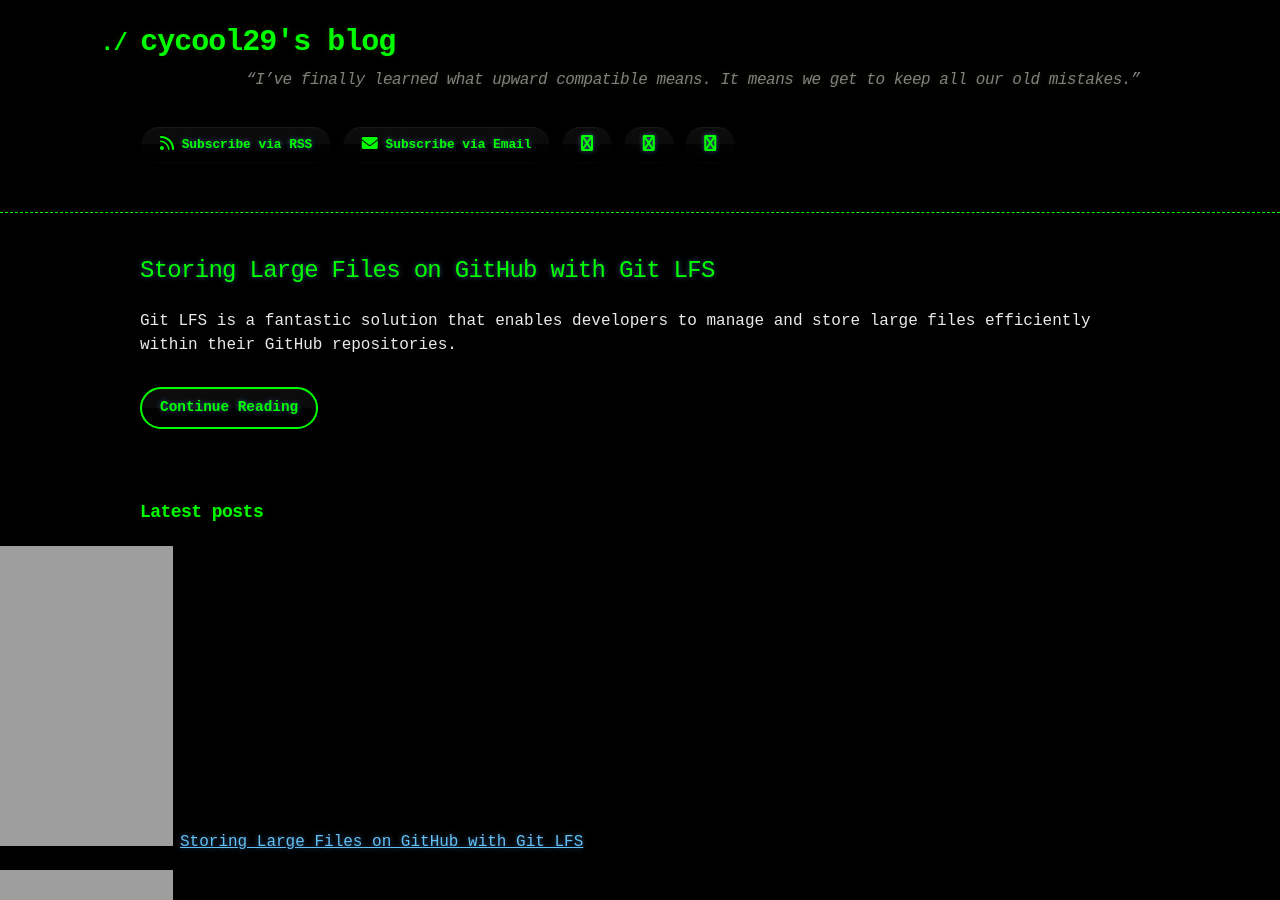
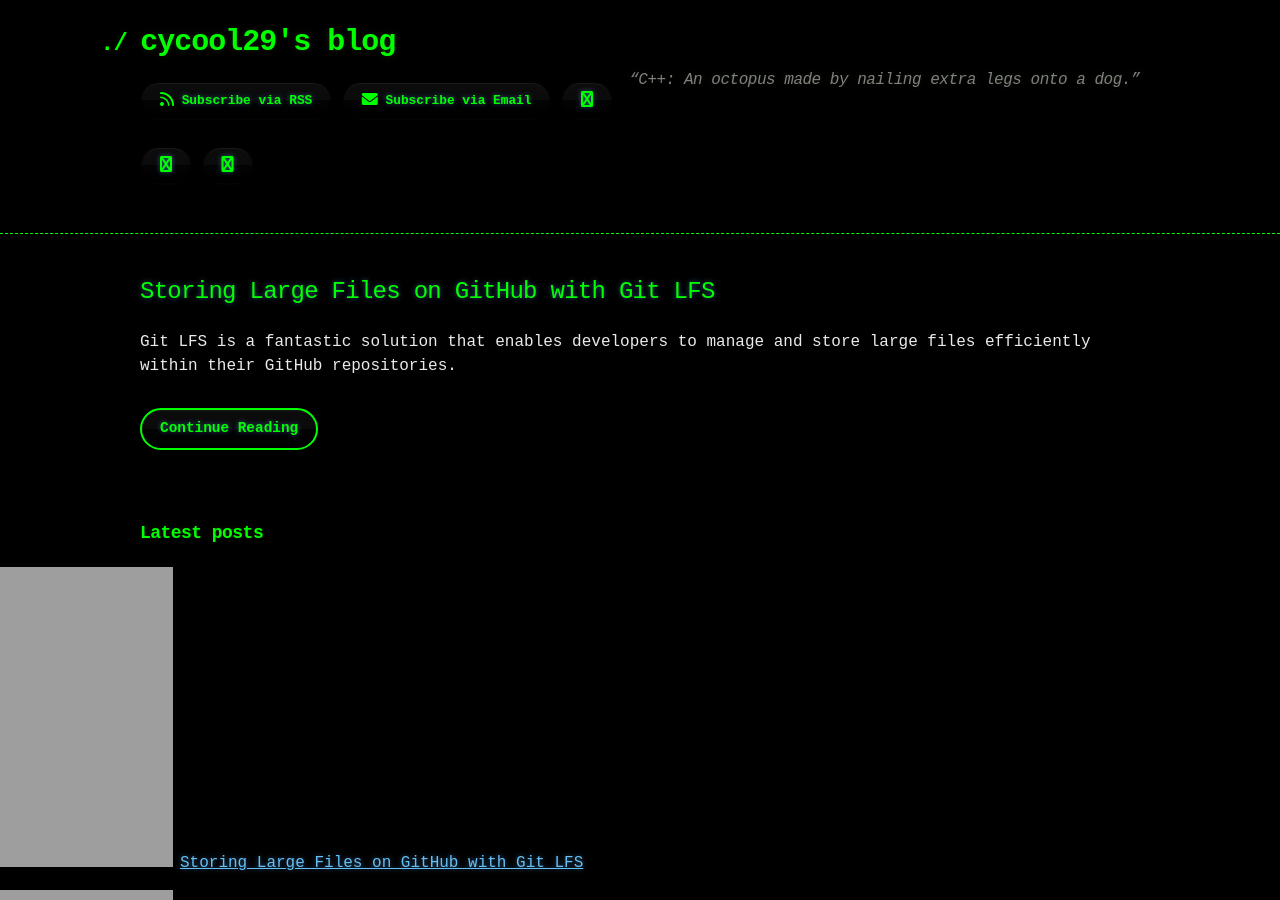
Before and after one commit to cycool29/cycool29.github.io, a Jekyll site: the page built from index.md, in a window 1280 px wide and 900 px high. Built offline with Jekyll 4.4.1, drawn with Linux system fonts in a browser that asks for light colours; a style sheet for code colours, icons or effects is not loaded.

Commit message:
Update quotes

```diff
--- a/_config.yml
+++ b/_config.yml
@@ -1,5 +1,5 @@
 title: cycool29's blog
-description: "“I’ve finally learned what upward compatible means. It means we get to keep all our old mistakes.” "
+description: "“C++: An octopus made by nailing extra legs onto a dog.” "
 bio: A high school student. Intermediate in Python, Git, Bash. Learning JavaScript. He/Him. "
 author: cycool29
 url: https://cycool29.github.io
```
